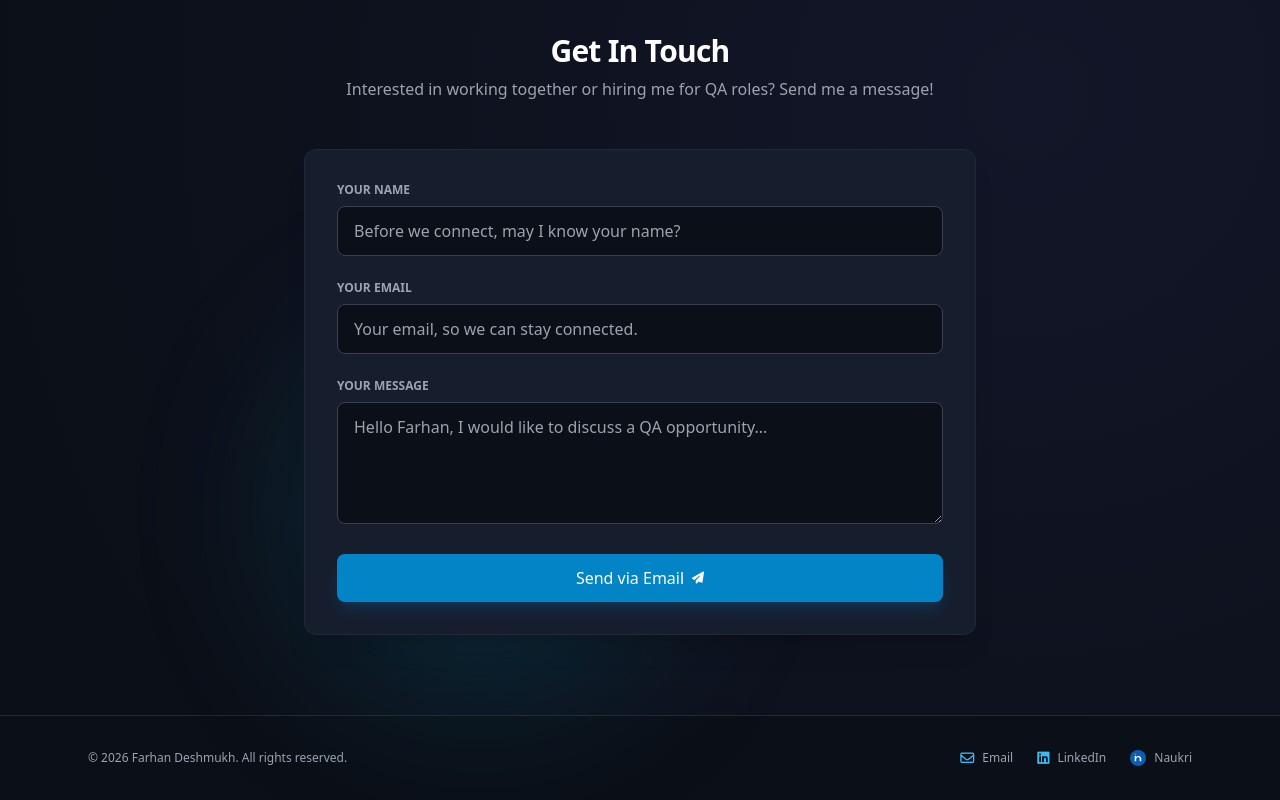
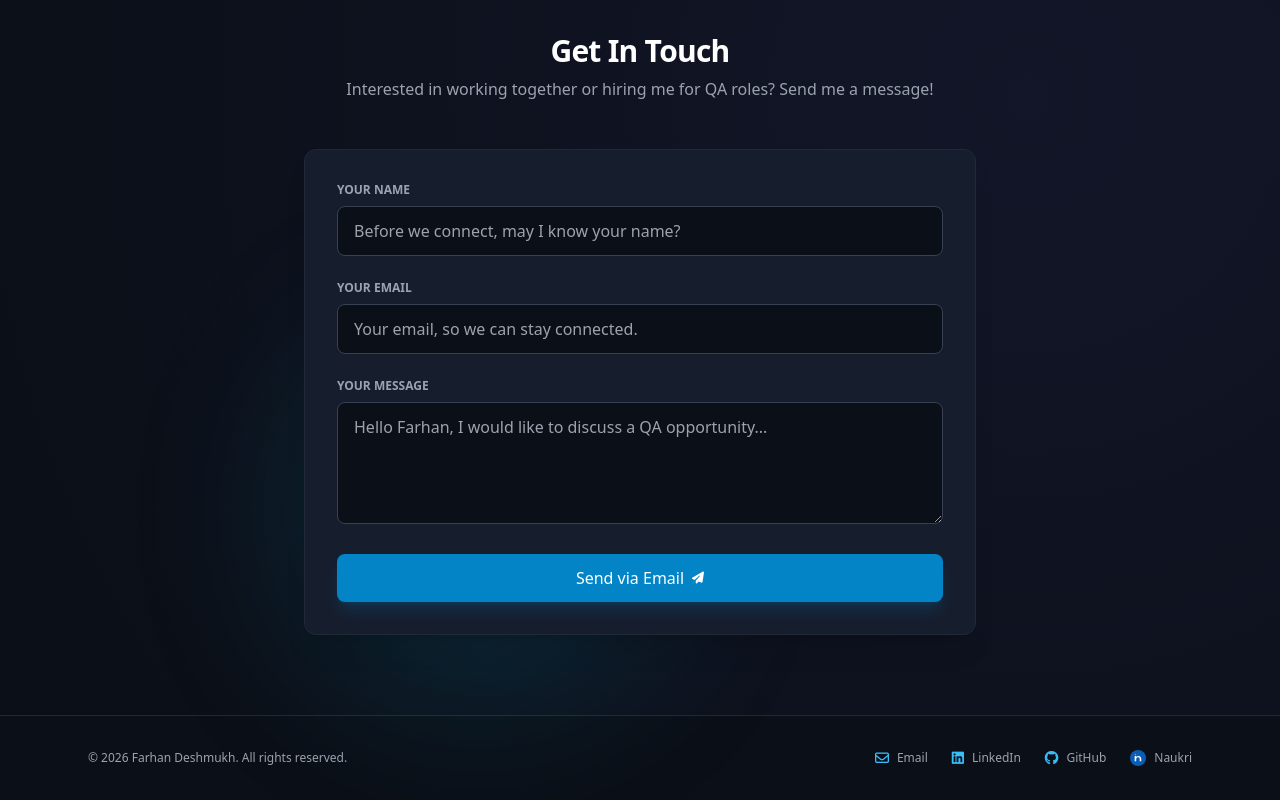
Before and after one commit to farhandeshmukh17/farhandeshmukh-qa-portfolio-website, a plain HTML site: page index.html in a window 1280 px wide. Shown: the part 2501-3301 px from the top of the page. Drawn offline with nearby package versions, Linux system fonts and the light colour scheme; animation ran at ten frames a second.

Commit message:
Update index.html

```diff
--- a/index.html
+++ b/index.html
@@ -581,6 +581,16 @@
                 <a href="https://linkedin.com/in/farhan-deshmukh-585829305" target="_blank" rel="noopener noreferrer" class="hover:text-sky-400 flex items-center gap-2 transition-all hover:-translate-y-0.5">
                     <i class="fa-brands fa-linkedin text-sky-400 text-sm"></i> LinkedIn
                 </a>
+
+                <!-- GITHUB FOOTER LINK -->
+                <a href="https://github.com/YOUR-GITHUB-USERNAME"
+                   target="_blank"
+                   rel="noopener noreferrer"
+                   class="hover:text-sky-400 flex items-center gap-2 transition-all hover:-translate-y-0.5">
+                    <i class="fa-brands fa-github text-sky-400 text-sm"></i>
+                    GitHub
+                </a>
+
                 <!-- NAUKRI FOOTER LINK WITH LOGO ICON -->
                 <a href="https://www.naukri.com/mnjuser/profile" target="_blank" rel="noopener noreferrer" class="hover:text-sky-400 flex items-center gap-2 transition-all hover:-translate-y-0.5">
                     <svg class="w-4 h-4 shrink-0" viewBox="0 0 48 48" fill="none" xmlns="http://www.w3.org/2000/svg">
```
